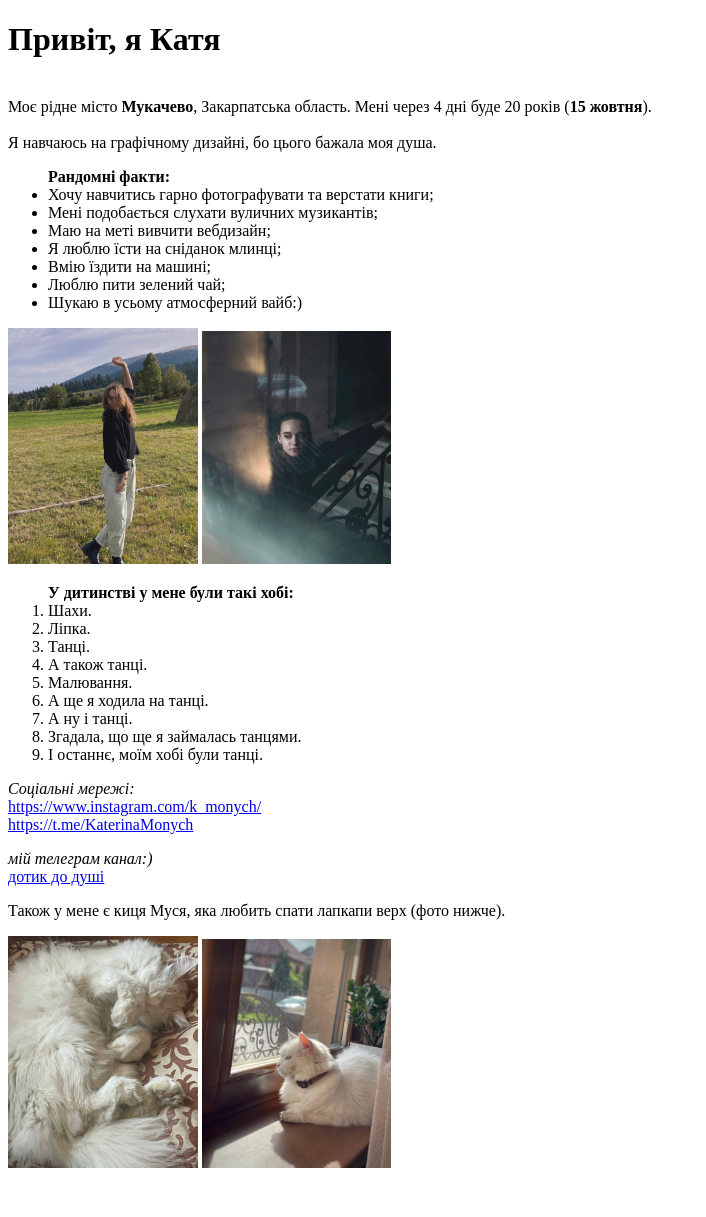
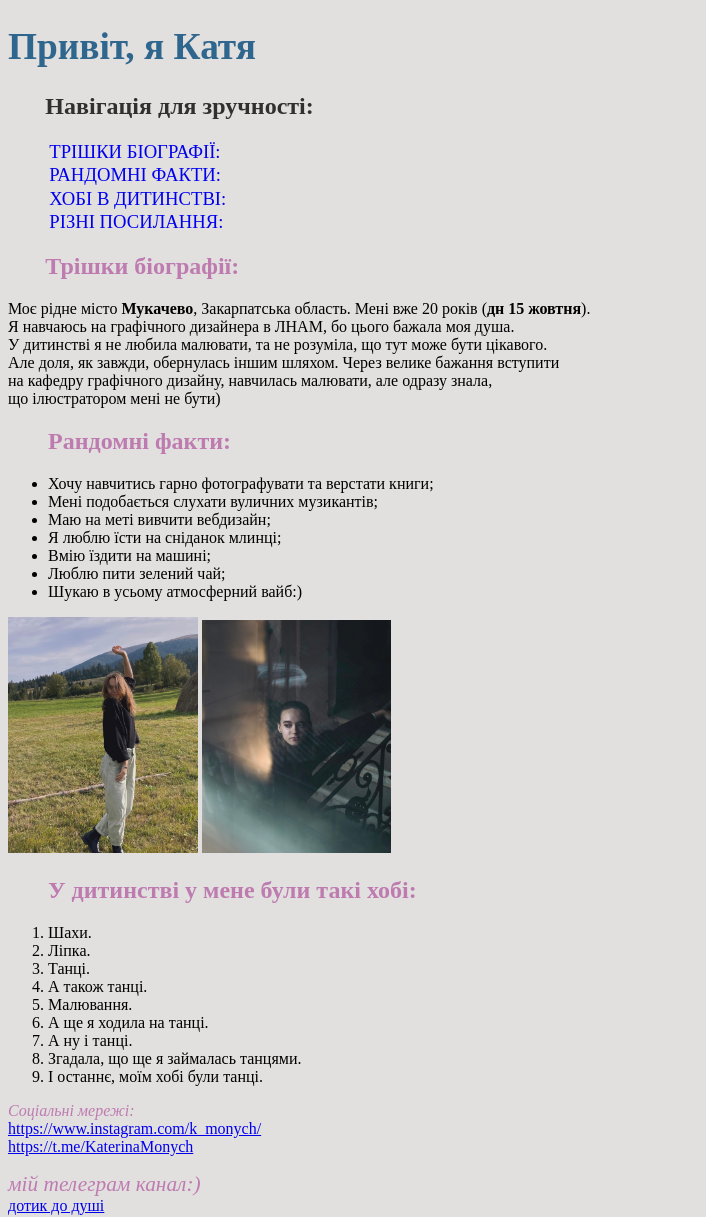
Before and after one commit to KatyaMonych/katyamonych.github.io, a plain HTML site: page index.html in a window 1280 px wide. Shown: the top 1217 px of the page, without its empty margins (0-706 px from the left). Before the commit the page ends 1188 px from the top, so only its background shows below. Drawn offline with Linux system fonts and the light colour scheme.

Commit message:
new commit

```diff
--- a/index.html
+++ b/index.html
@@ -6,20 +6,27 @@
     Приємно познайомитись:)">
     <meta property="og:image" content="https://raw.githubusercontent.com/KatyaMonych/katyamonych.github.io/master/itsme02.PNG">
     <link rel="shortcut icon" href="/favicon-32x32.png" type="image/png" />
+    <link rel="stylesheet" href="style.css">
   </head>
-
   <body>
-    <h1>Привіт, я Катя</h1>
+    <h1 class="paragraph">Привіт, я Катя</h1>
+    <h2 class="navig" >Навігація для зручності:</h2>
+    <ul class="menu">
+      <li><a href="#біографія">Трішки біографії:</a></li>
+       <li><a href="#факти">Рандомні факти:</a></li>
+      <li><a href="#хобі">Хобі в дитинстві:</a></li>
+      <li><a href="#мережі">Різні посилання:</a></li>
+    </ul>
+<h2 class="biohr" id="біографія">Трішки біографії:</h2>
     <p>
+      Моє рідне місто <b>Мукачево</b>, Закарпатська область. Мені вже 20 років (<b>дн 15 жовтня</b>).
       <br />
-      Моє рідне місто <b>Мукачево</b>, Закарпатська область. Мені через 4 дні
-      буде 20 років (<b>15 жовтня</b>).
-      <br />
-      <br />
-      Я навчаюсь на графічному дизайні, бо цього бажала моя душа.
+      Я навчаюсь на графічного дизайнера в ЛНАМ, бо цього бажала моя душа.
+  <br />
+У дитинстві я не любила малювати, та не розуміла, що тут може бути цікавого. <br /> Але доля, як завжди, обернулась іншим шляхом. Через велике бажання вступити <br /> на кафедру графічного дизайну, навчилась малювати, але одразу знала,<br /> що ілюстратором мені не бути)
     </p>
     <ul>
-      <b>Рандомні факти:</b>
+      <h2 class="names" id="факти">Рандомні факти:</h2>
       <li>Хочу навчитись гарно фотографувати та верстати книги;</li>
       <li>Мені подобається слухати вуличних музикантів;</li>
       <li>Маю на меті вивчити вебдизайн;</li>
@@ -32,9 +39,8 @@
       <img src="itsme01.PNG" width="15%" />
       <img src="itsme02.PNG" width="15%" />
     </p>
-
     <ol>
-      <b>У дитинстві у мене були такі хобі:</b>
+      <h2 class="names" id="хобі">У дитинстві у мене були такі хобі:</h2>
       <li>Шахи.</li>
       <li>Ліпка.</li>
       <li>Танці.</li>
@@ -46,8 +52,7 @@
       <li>І останнє, моїм хобі були танці.</li>
     </ol>
     <p>
-      <i>Соціальні мережі:</i>
-      <br />
+    <i class="names" id="мережі">Соціальні мережі:</i> <br />
       <a href="https://www.instagram.com/k_monych/" target="_blank">
         https://www.instagram.com/k_monych/
       </a>
@@ -56,11 +61,10 @@
         https://t.me/KaterinaMonych
       </a>
     </p>
-      <i>мій телеграм канал:)</i>
-      <br />
+   <i class="tg" >мій телеграм канал:)</i> <br />
       <a href="https://t.me/ttouchTHEsoull" target="_blank"> дотик до душі </a>
     </p>
-    <p>Також у мене є киця Муся, яка любить спати лапкапи верх (фото нижче).</p>
+    <p>Також у мене є киця Муся, яка любить спати лапкапи верх (фото нижче), та їсти 24/7 :)</p>
     <p>
       <img src="musya01.jpg" width="15%" />
       <img src="musya02.jpg" width="15%" />
--- /dev/null
+++ b/style.css
@@ -0,0 +1,39 @@
+h1{
+    color: rgb(47, 102, 141);
+}
+body{
+    background-color: rgb(226, 223, 223);
+}
+.menu {
+    list-style-type: none ;
+    text-indent: 1pt;
+}
+.menu a {
+    font-size: 14pt;
+    line-height: 1.25em;
+    text-transform: uppercase;
+    text-decoration: none;
+}
+.menu a:hover {
+    color: rgb(250, 210, 205);
+    background-color:  rgb(47, 102, 141);
+}
+.names{
+    color: rgb(190, 123, 176);
+}
+.biohr {
+    color: rgb(190, 123, 176);
+    text-indent: 28pt;
+}
+.navig {
+    text-indent: 28pt;
+    color: rgb(48, 48, 48);
+}
+.paragraph {
+    font-size: 28pt;
+}
+.tg{
+    color: rgb(190, 123, 176);
+    font-size: 16pt;
+
+}
```
